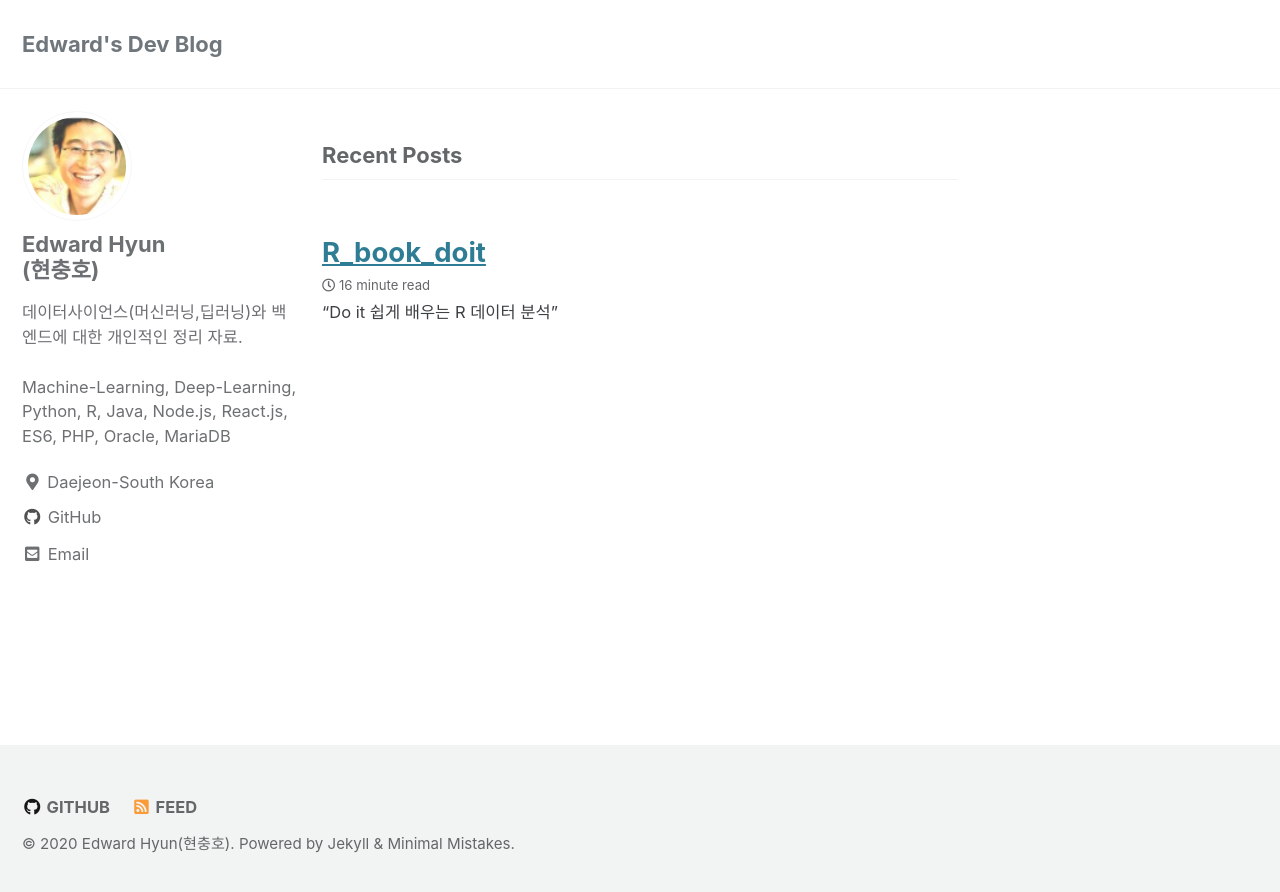
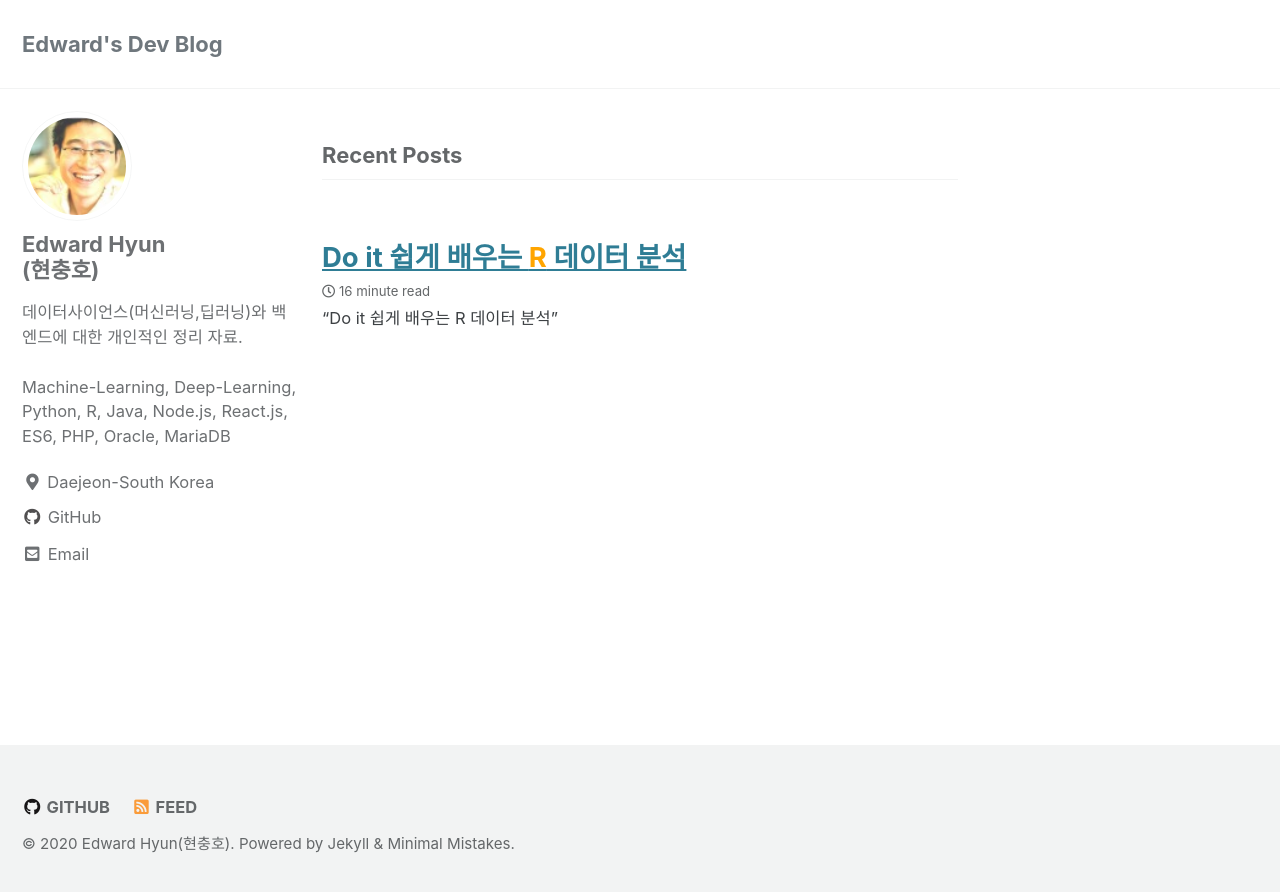
Before and after one commit to iamhch24/iamhch24.github.io, a Jekyll site: the page built from index.html, in a window 1280 px wide. Shown: the top 892 px of the page. Built offline with Jekyll 4.4.1, drawn with Linux system fonts in a browser that asks for light colours; cached includes are drawn as plain includes; the list of posts is cut into pages by our own code.

Commit message:
Update 2020-12-10-R_book_doit.md
update tags

```diff
--- a/_posts/2020-12-10-R_book_doit.md
+++ b/_posts/2020-12-10-R_book_doit.md
@@ -1,3 +1,13 @@
+---
+title: "Do it 쉽게 배우는 <font color='orange'> R</font> 데이터 분석"
+categories:
+    - data-science
+tags:
+    - data-science
+    - R
+toc: true
+---
+
 # "Do it 쉽게 배우는 <font color='orange'> R</font> 데이터 분석"
 
 
```
